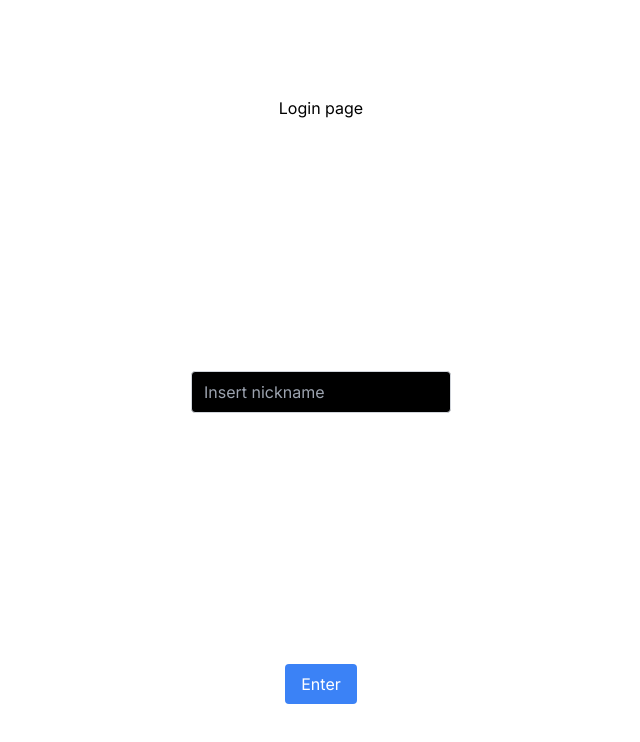
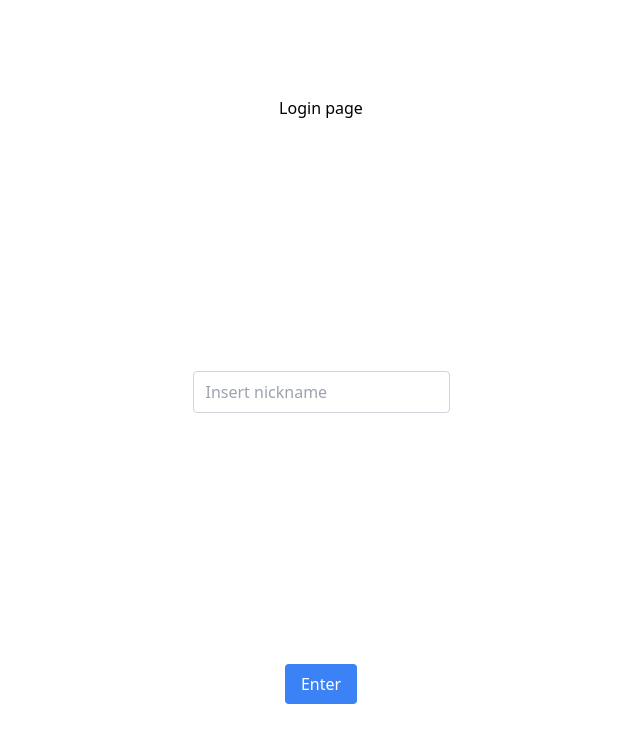
Before and after one commit to ClaudiuBogdan/recycle_quest, a Next.js app: page /login in a window 1280 px wide. Shown: the top 742 px of the page, without its empty margins (319-959 px from the left). Built offline with nearby package versions, Linux system fonts and the light colour scheme.

Commit message:
feat(styles): change text color

```diff
--- a/src/components/TextInput.tsx
+++ b/src/components/TextInput.tsx
@@ -15,7 +15,7 @@ const TextInput: React.FC<TextInputProps> = ({
       value={value}
       placeholder={placeholder}
       onChange={(e) => onChange(e.target.value)}
-      className="border border-gray-300 rounded px-3 py-2 focus:outline-none focus:border-blue-500 transition-colors bg-black"
+      className="border border-gray-300 rounded px-3 py-2 focus:outline-none focus:border-blue-500 transition-color"
     />
   );
 };
--- a/src/pages/login.tsx
+++ b/src/pages/login.tsx
@@ -1,8 +1,5 @@
-import { Inter } from "next/font/google";
 import { useRouter } from "next/router";
 import LoginForm from "@/components/LoginForm";
-
-const inter = Inter({ subsets: ["latin"] });
 
 export default function Login() {
   const router = useRouter();
@@ -13,7 +10,7 @@ export default function Login() {
 
   return (
     <main
-      className={`flex min-h-screen flex-col items-center justify-between p-24 ${inter.className}`}
+      className={`flex min-h-screen flex-col items-center justify-between p-24`}
     >
       Login page
       <LoginForm onSuccess={handleRegisterSuccess} />
--- a/src/styles/globals.css
+++ b/src/styles/globals.css
@@ -16,25 +16,21 @@
   }
 }
 
-body {
-  color: rgb(var(--foreground-rgb));
-}
-
 @keyframes scrollBelt {
   0% {
-      background-position: 0 0;
+    background-position: 0 0;
   }
   100% {
-      background-position: 0 100%;
+    background-position: 0 100%;
   }
 }
 
 @keyframes moveDown {
   from {
-      top: 0;
+    top: 0;
   }
   to {
-      top: 100%;
+    top: 100%;
   }
 }
 
@@ -42,10 +38,9 @@ body {
   position: relative;
   overflow: hidden;
   height: 100%;
-  background-image: url('/images/conveyor.png');
+  background-image: url("/images/conveyor.png");
   background-repeat: repeat-y;
   animation: scrollBelt linear infinite; /* Adjust 10s to control speed */
-
 }
 
 .trash-item {
```
